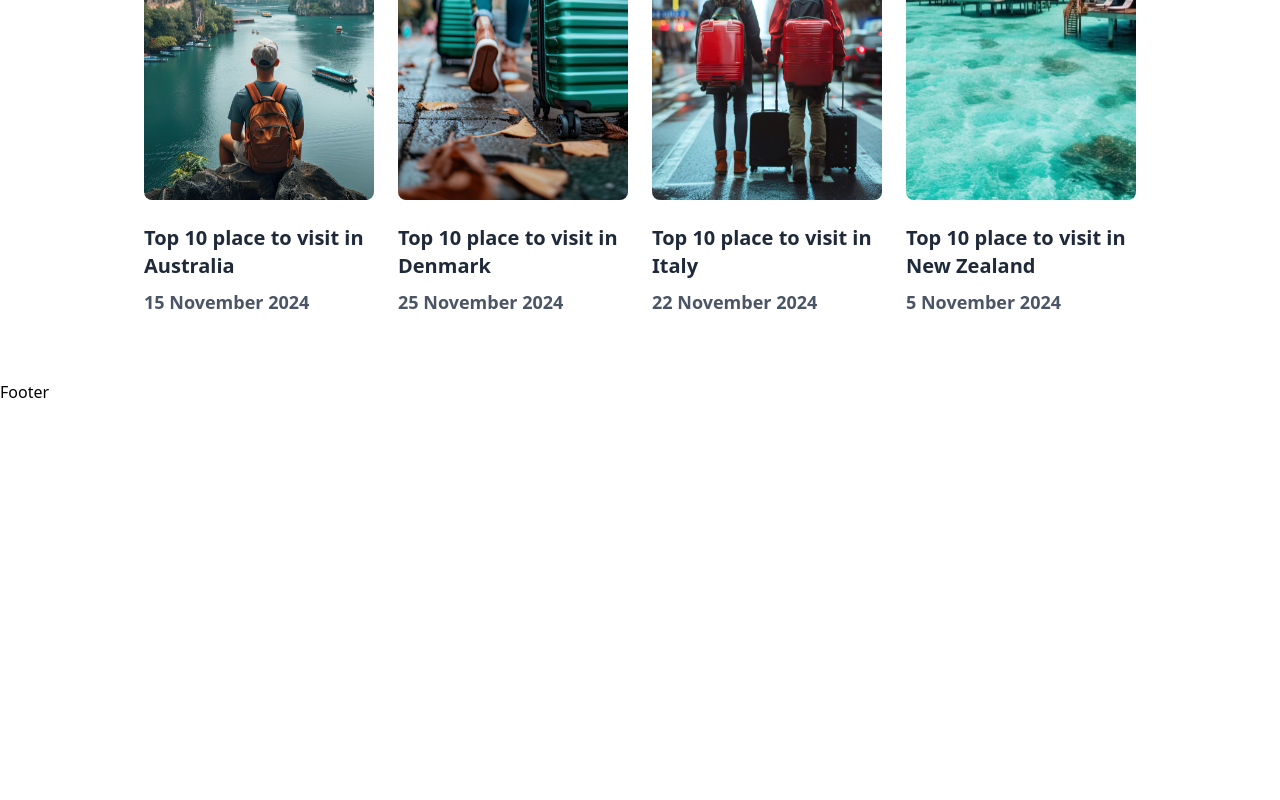
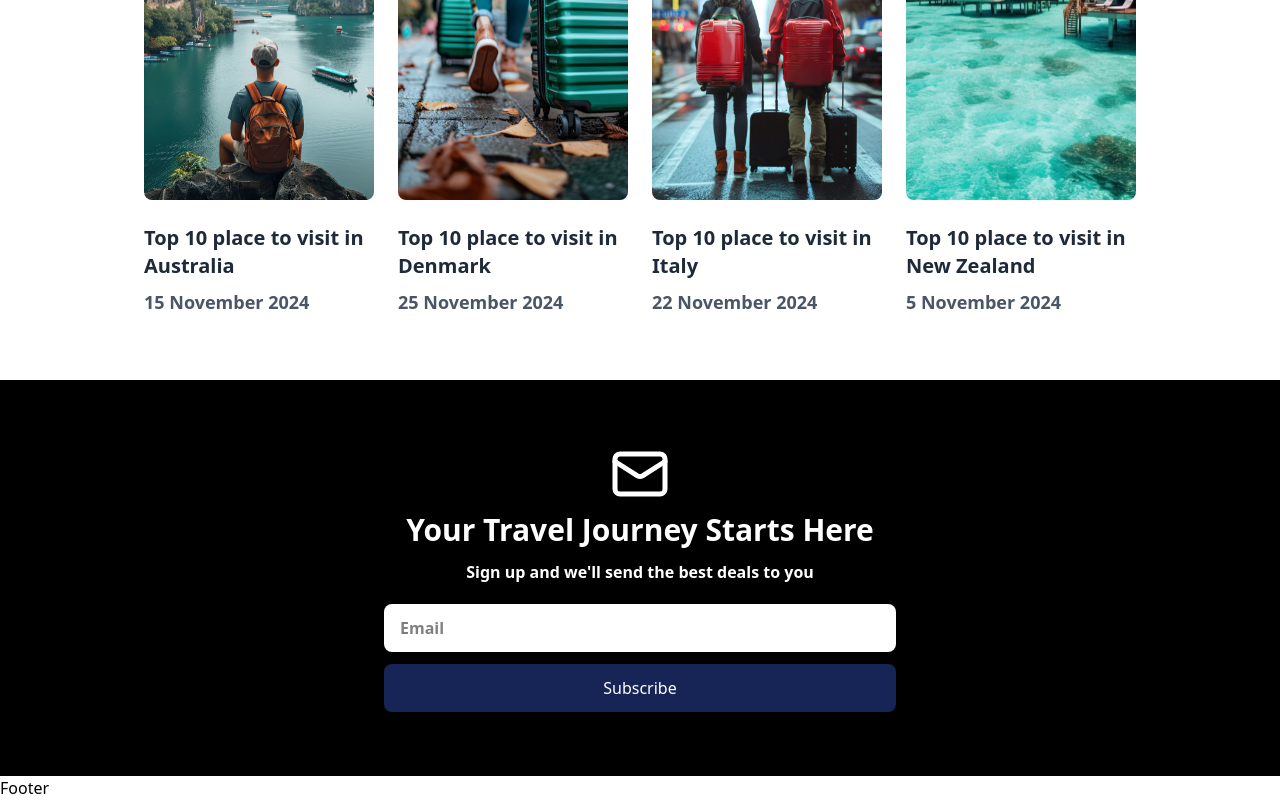
Before and after one commit to RehmanShoukat/Travel, a React (Vite) app: page / in a window 1280 px wide. Shown: the part 3026-3826 px from the top of the page. Before the commit the page ends 3430 px from the top, so only its background shows below. Built offline with nearby package versions, Linux system fonts and the light colour scheme.

Commit message:
MAke Subscribe section

```diff
--- a/src/pages/Frontend/Home/Subscibe.jsx
+++ b/src/pages/Frontend/Home/Subscibe.jsx
@@ -1,10 +1,22 @@
+import { Mail } from 'lucide-react'
 import React from 'react'
 
 const Subscibe = () => {
   return (
-    <div>
+    <section className='bg-black py-16 px-4 sm:px-6 lg:px-8 text-white'>
+        <div className='max-w-lg mx-auto text-center'>
+            <div className='flex justify-center text-center'>
+                <Mail size={60} className='text-white'/>
+            </div>
+            <h2 className='text-xl mt-2 font-bold md:text-3xl'>Your Travel Journey Starts Here</h2>
+            <p className='text-md md:text-md font-semibold mt-3'>Sign up and we'll send the best deals to you</p>
+            <form className=''>
+                <input type="email" className='w-full rounded-lg px-4 py-3 focus:outline-none focus:ring-2 bg-white text-black mt-5 font-bold ' placeholder='Email'  />
+                <button className=' w-full py-3 px-6 hover:bg-blue-800 text-white font-medium transition-all duration-300 rounded-lg mt-3 bg-blue-950'>Subscribe</button>
+            </form>
+        </div>
 
-    </div>
+    </section>
   )
 }
 
```
